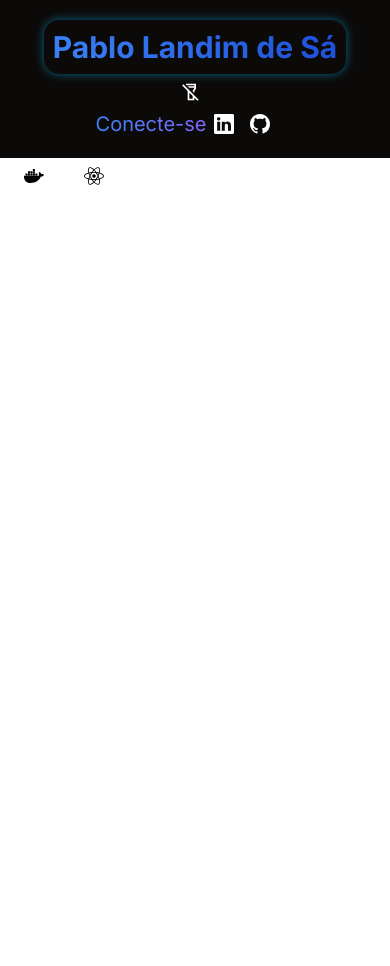
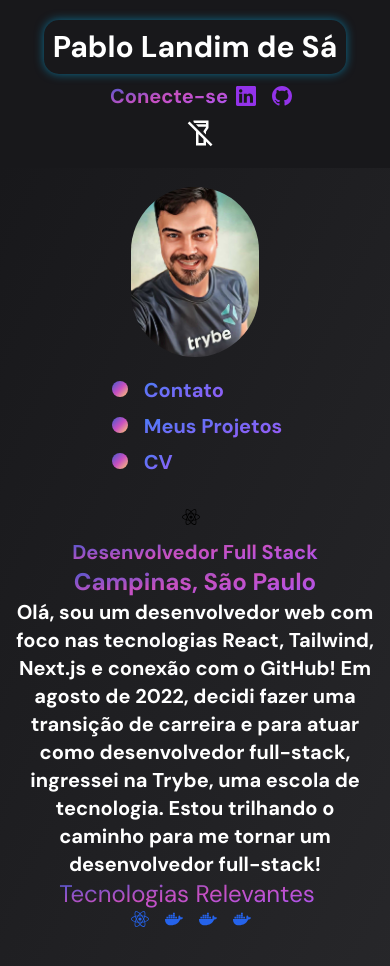
Before and after one commit to PabloLSa/my-Port, a Next.js app: page / in a window 390 px wide. Shown: the top 966 px of the page. Before the commit the page ends 844 px from the top, so only its background shows below. Built offline with nearby package versions, Linux system fonts and the light colour scheme.

Commit message:
:sparkles: Home
Inicio de criação da página home ok, ainda falta detatalhes e adicionar footer e uma resposividade para tablet

```diff
--- a/src/app/components/About.tsx
+++ b/src/app/components/About.tsx
@@ -1,40 +1,116 @@
+'use client';
+import { FaReact, FaDocker } from 'react-icons/fa';
+import { useContext, useState, useEffect } from 'react';
+
 import Image from "next/image";
-import { BsGithub, BsLinkedin } from 'react-icons/bs';
-import { FaReact, FaDocker } from 'react-icons/fa';
+import ThemeContext from '../context/ThemeContext';
 
+function About() {
+  const theme = useContext(ThemeContext);
+  const [themeClasses, setThemeClasses] = useState('bg-gradient-to-br from-zinc-900 to-zinc-800 mx-auto py-8 min-h-screen');
+  const [themeText, setThemeText] = useState(`bg-gradient-to-br from-blue-500  to-blue-700 text-transparent bg-clip-text`);
+  const [themeAbout, setThemeAbout] = useState(`font-sans font-bold text-xl sm:text-xl text-center text-white`);
 
-function Home() {
+  useEffect(() => {
+    setThemeClasses(
+      theme.color === 'light'
+        ? 'bg-stone-650'
+        : 'bg-gradient-to-br from-zinc-900 to-zinc-800'
+    );
+    setThemeText(
+      theme.color === 'light'
+        ? 'bg-gradient-to-r from-blue-500 to-blue-700 text-transparent bg-clip-text'
+        : 'text-transparent bg-gradient-to-br from-[#4158D0] via-[#C850C0] via-46% to-purple-500 bg-clip-text'
+    );
+    setThemeAbout(
+      theme.color === 'light'
+        ? 'text-gray-800'
+        : 'text-white'
+    );
+  }, [theme.color]);
+
   return (
     <>
-   <div className="flex items-center mt-2">
-          <span className='flex items-center mx-6 mr-4 text-xl text-black hover:text-blue-950'>
-          <a href='https://docs.docker.com/' target="_blank" rel="noreferrer">
-      <FaDocker />
+      <section className={`mx-auto py-8 min-h-screen ${themeClasses}`}>
+        <div className="container flex flex-col px-4 mx-auto sm:flex-row-reverse">
+          <div className="flex flex-col items-center w-full gap-4 sm:w-1/4">
+            <div className="flex items-center justify-center w-32 mb-4 h-36 sm:w-56 sm:h-56">
+              <Image
+                src="/myphototwo.jpeg"
+                alt="Minha Foto"
+                width={150}
+                height={150}
+                className="rounded-full"
+              />
+            </div>
+            <div className="flex flex-col items-start gap-2">
+              <a href="/contato">
+          <span className="ml-3 inline-block w-4 h-4 bg-gradient-to-br from-[#4158D0] via-[#C850C0] via-46% to-[#FFCC70] rounded-full"></span>
+                <span className="border-about">Contato</span>
               </a>
+              <a href="/projetos">
+          <span className="ml-3 inline-block w-4 h-4 bg-gradient-to-br from-[#4158D0] via-[#C850C0] via-46% to-[#FFCC70] rounded-full"></span>
+                <span className="border-about">Meus Projetos</span>
+              </a>
+              <a href="https://github.com/PabloLSa/curriculo/blob/main/CV-Front-end.pdf">
+          <span className="ml-3 inline-block w-4 h-4 bg-gradient-to-br from-[#4158D0] via-[#C850C0] via-46% to-[#FFCC70] rounded-full"></span>
+              <span className="border-about">
+                CV
               </span>
-          <span className='flex items-center mx-6 mr-4 text-xl text-black hover:text-blue-500'>
+              </a>
 
-            <a href='https://react.dev/' target="_blank" rel="noreferrer">
-      <FaReact />
+            </div>
+            <div className="flex mt-4">
+              <a href="#sobre-mim" className="mb-3 font-sans text-lg text-black hover:text-blue-500" rel="noopener noreferrer">
+                <FaReact className="mr-2" />
               </a>
+            </div>
+          </div>
+          <div className="flex flex-col items-center justify-between w-full sm:w-3/4 h-96">
+            <div className='flex flex-col items-center w-full'>
+              <div className='flex justify-center'>
+                <span className={`font-sans font-bold text-xl sm:text-4xl ${themeText}`}>
+                  Desenvolvedor Full Stack
                 </span>
               </div>
+              <span className={`font-sans text-2xl font-bold ${themeText}`}>
+                Campinas, São Paulo
+              </span>
+            </div>
+            <div className='flex items-center justify-center h-full'>
+            <p className={`font-sans font-bold text-xl sm:text-xl text-center ${themeAbout}`}>
+              Olá, sou um desenvolvedor web com foco nas tecnologias React, Tailwind, Next.js e conexão com o GitHub!
+              Em agosto de 2022, decidi fazer uma transição de carreira e para atuar como desenvolvedor full-stack,
+              ingressei na Trybe, uma escola de tecnologia.
+              Estou trilhando o caminho para me tornar um desenvolvedor full-stack!
+            </p>
+            </div>
+            <div className='flex flex-col items-center'>
+            <span className="mr-4 font-sans text-2xl text-transparent bg-gradient-to-br from-[#4158D0] via-[#C850C0] via-46% to-purple-500 bg-clip-text sm:text-xl">
+              Tecnologias Relevantes
+            </span>
+            <div className='flex gap-2'>
+            <a href="#sobre-mim" className="mb-3 font-sans text-lg text-blue-600 hover:text-blue-500" rel="noopener noreferrer">
+              <FaReact className="mr-2" />
+            </a>
+            <a href="#sobre-mim" className="mb-3 font-sans text-lg text-blue-600 hover:text-blue-400 " rel="noopener noreferrer">
+              <FaDocker className="mr-2" />
+            </a>
+            <a href="#sobre-mim" className="mb-3 font-sans text-lg text-blue-600 hover:text-blue-400 " rel="noopener noreferrer">
+              <FaDocker className="mr-2" />
+            </a>
+            <a href="#sobre-mim" className="mb-3 font-sans text-lg text-blue-600 hover:text-blue-400 " rel="noopener noreferrer">
+              <FaDocker className="mr-2" />
+            </a>
+            </div>
 
-        {/* <div className="flex flex-col items-center justify-center w-full px-4 sm:flex-row">
-        <Image
-            src="/myphototwo.jpeg"
-            alt="Picture of the author"
-            width={200}
-            height={200}
-            className="rounded-full"
-         />
-          </div> */}
+            </div>
 
+          </div>
+        </div>
+      </section>
     </>
-
-
-
-
   );
 }
-export default Home;
+
+export default About;
--- a/src/app/components/Header.tsx
+++ b/src/app/components/Header.tsx
@@ -9,33 +9,38 @@ function Header() {
   const theme = useContext(ThemeContext);
 
   const [themeClasses, setThemeClasses] = useState(
-    'bg-gradient-to-r from-blue-500 to-blue-700 text-transparent bg-clip-text text-3xl sm:text-4xl font-bold text-center'
+    'text-gray-800 font-sans font-bold text-center sm:text-4xl'
   );
   const [bgHeader, setBgHeader] = useState(
-    'bg-stone-950 flex flex-col justify-center items-center py-5 w-full'
+    'bg-zinc-900 flex flex-col justify-center items-center py-5 w-full'
+  );
+  const [ligth, setlLigth] = useState(
+    'bg-zinc-900 flex flex-col justify-center items-center py-5 w-full'
   );
 
   useEffect(() => {
     setBgHeader(
       theme.color === 'light'
-        ? 'bg-gray-800 opacity-90 flex flex-col justify-center py-5 items-center w-full'
-        : 'bg-stone-950 flex flex-col justify-center items-center py-5 w-full'
+        ? 'bg-gray-200'
+        : 'bg-zinc-900'
     );
-  }, [theme.color]);
-
-  useEffect(() => {
+    setlLigth(
+      theme.color === 'light'
+        ? 'text-purple-500'
+        : 'text-white hover:text-purple-500'
+    );
     setThemeClasses(
       theme.color === 'light'
-        ? 'text-blue-500 text-3xl sm:text-4xl font-bold text-center'
-        : 'bg-gradient-to-r from-blue-500 to-blue-700 text-transparent bg-clip-text text-3xl sm:text-4xl font-bold text-center'
+        ? 'text-blue-800'
+        : 'text-white'
     );
   }, [theme.color]);
 
   return (
-    <header className={bgHeader}>
+    <header className={`flex flex-col justify-center py-5 items-center w-full ${bgHeader}`}>
       <div className="flex flex-col items-center justify-center w-full px-4 sm:flex-row">
         <h1
-          className={themeClasses}
+          className={`text-3xl sm:text-4xl font-bold text-center font-sans ${themeClasses}`}
           style={{
             boxShadow: '0px 0px 10px rgba(0, 191, 255, 0.5)',
             padding: '0.3em',
@@ -45,20 +50,14 @@ function Header() {
         >
           Pablo Landim de Sá
         </h1>
-        <div className="flex items-center mt-2">
-          <span className="flex items-center mx-6 ml-4 text-xl text-white hover:text-blue-500">
-            <button onClick={() => theme.toogleTheme()}>
-              {theme.color === 'dark' ? <MdOutlineFlashlightOff /> : <MdOutlineFlashlightOn />}
-            </button>
-          </span>
-        </div>
-        <span className="flex items-center mt-2 mr-4 text-xl text-transparent bg-gradient-to-r from-blue-500 to-purple-500 bg-clip-text">
-          <a>Conecte-se</a>
+
+        <span className="flex items-center mt-2 ml-4 mr-1 font-sans text-xl font-bold border-purple-500 hover:border rounded-xl">
+          <span className='ml-2 text-transparent bg-gradient-to-br from-[#4158D0] via-[#C850C0] via-46% to-purple-500 bg-clip-text'>Conecte-se</span>
           <a
             href="https://www.linkedin.com/in/pablolandimdesadev/"
             target="_blank"
             rel="noreferrer"
-            className="mx-2 text-xl text-white hover:text-blue-600"
+            className="mx-2 text-xl text-purple-600 hover:text-blue-600"
           >
             <BsLinkedin />
           </a>
@@ -66,11 +65,18 @@ function Header() {
             href="https://github.com/PabloLSa"
             target="_blank"
             rel="noreferrer"
-            className="mx-2 text-xl text-white hover:text-zinc-600"
+            className="mx-2 text-xl text-purple-600 hover:text-gray-600"
           >
             <BsGithub />
           </a>
         </span>
+        <div className="flex items-center mt-2 ml-5">
+          <span className={`flex items-center mx-6 ml-4 text-3xl ${ligth} hover:text-blue-700`}>
+            <button onClick={() => theme.toogleTheme()}>
+              {theme.color === 'dark' ? <MdOutlineFlashlightOff /> : <MdOutlineFlashlightOn />}
+            </button>
+          </span>
+        </div>
       </div>
     </header>
   );
--- /dev/null
+++ b/src/app/components/TestAbout.tsx
@@ -0,0 +1,39 @@
+''
+import { useContext, useState, useEffect } from 'react';
+import Image from "next/image";
+import ThemeContext from '../context/ThemeContext';
+
+function About() {
+  const theme = useContext(ThemeContext);
+  const [themeClasses, setThemeClasses] = useState('bg-gradient-to-br from-zinc-900 to-zinc-800 mx-auto py-8 min-h-screen');
+  const [themeText, setThemeText] = useState(`bg-gradient-to-r from-blue-500  to-blue-700 text-transparent bg-clip-text`);
+  const [themeAbout, setThemeAbout] = useState(`font-sans font-bold text-xl sm:text-xl text-center text-white`);
+
+  useEffect(() => {
+    setThemeClasses(
+      theme.color === 'light'
+        ? 'bg-stone-650 '
+        : 'bg-gradient-to-br from-zinc-900 to-zinc-800'
+    );
+    setThemeText(
+      theme.color === 'light'
+        ? 'text-transparent bg-gradient-to-tr from-[#4158D0] via-[#C850C0] via-46% to-purple-500 bg-clip-text '
+        : 'bg-gradient-to-r from-blue-500  to-blue-700 text-transparent bg-clip-text'
+    );
+    setThemeAbout(
+      theme.color === 'light'
+        ? 'text-gray-800'
+        : 'text-white'
+    );
+  }, [theme.color]);
+
+  return (
+    <>
+   <section>
+
+   </section>
+    </>
+  );
+}
+
+export default About;
--- /dev/null
+++ b/src/app/fonts.css
@@ -0,0 +1 @@
+@import url("https://fonts.googleapis.com/css2?family=DM+Sans:wght@400;700&display=swap");
--- a/src/app/globals.css
+++ b/src/app/globals.css
@@ -1,3 +1,13 @@
 @tailwind base;
 @tailwind components;
 @tailwind utilities;
+
+@layer components {
+  .border-about {
+    @apply px-2 py-1 ml-2 font-sans text-xl font-bold text-transparent border-purple-500 hover:border rounded-xl bg-gradient-to-br from-blue-500 to-purple-500 bg-clip-text hover:text-blue-700;
+  }
+
+
+
+
+}
--- a/src/app/layout.tsx
+++ b/src/app/layout.tsx
@@ -1,4 +1,5 @@
 import './globals.css'
+import './fonts.css'
 import { Inter } from 'next/font/google'
 import ThemeProviderContext from './context/ThemeProviderContext';
 
--- a/src/app/page.tsx
+++ b/src/app/page.tsx
@@ -1,5 +1,7 @@
 import Header from './components/Header'
-import About from './components/About'
+// import TestAbout from './components/TestAbout'
+ import About from './components/About'
+// import Footer from './components/Footer'
 
 
 export default function Home() {
@@ -7,6 +9,8 @@ export default function Home() {
     <>
       <Header />
       <About />
+      {/* <Footer /> */}
+
     </>
 
   )
--- a/tailwind.config.js
+++ b/tailwind.config.js
@@ -7,10 +7,8 @@ module.exports = {
   ],
   theme: {
     extend: {
-      backgroundImage: {
-        'gradient-radial': 'radial-gradient(var(--tw-gradient-stops))',
-        'gradient-conic':
-          'conic-gradient(from 180deg at 50% 50%, var(--tw-gradient-stops))',
+      fontFamily: {
+        sans: ["DM Sans", "sans-serif"],
       },
     },
   },
```
Also changed, not shown: src/app/components/Footer.tsx (added, +8 -0 lines). Lines whose indentation alone changed are shown as unchanged.
